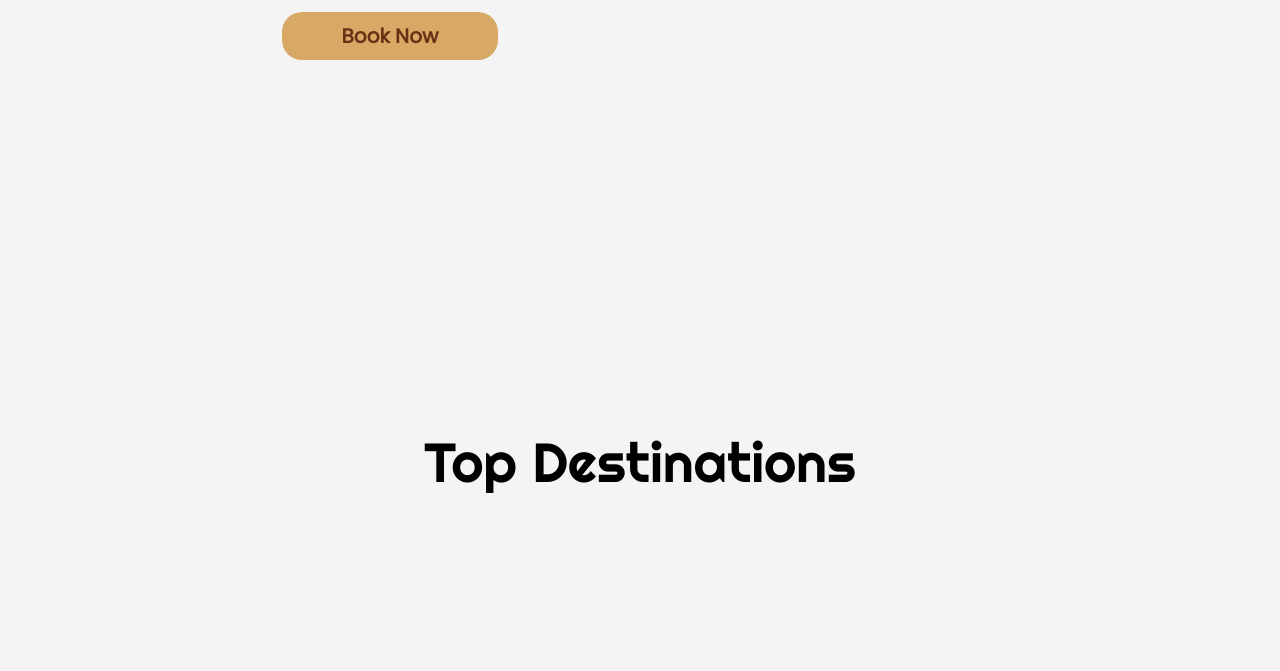
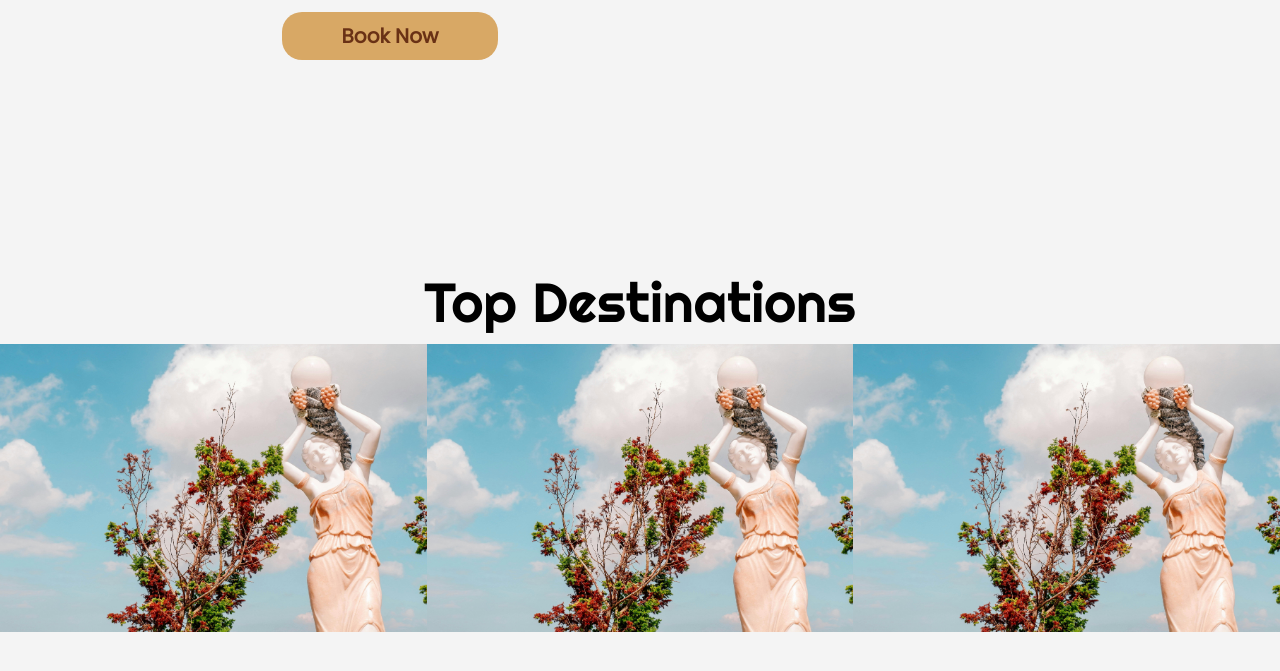
Before and after one commit to MerakiiZ/Travel_guide, a plain HTML site: page index.html in a window 1280 px wide. Shown: the part 1359-2030 px from the top of the page. Drawn offline with Linux system fonts and the light colour scheme.

Commit message:
added Destination Picture

```diff
--- a/index.html
+++ b/index.html
@@ -43,6 +43,17 @@
             </section>
             <section class="destination_section">
                     <h1>Top Destinations</h1>
+                    <div class="destination_images">
+                        <div class="destination_image1">
+                            <img src="images/pexels-pongdelrosario-1364565.jpg" alt="Cebu">
+                        </div>
+                        <div class="destination_image2">
+                            <img src="images/pexels-pongdelrosario-1364565.jpg" alt="Cebu">
+                        </div>
+                        <div class="destination_image3">
+                            <img src="images/pexels-pongdelrosario-1364565.jpg" alt="Cebu">
+                        </div>
+                    </div>
             </section>
      </div>
     <script src="script.js"></script>
--- a/styles.css
+++ b/styles.css
@@ -263,18 +263,42 @@ h2 {
 /* --------------------------- Destination Section -------------------------- */
 
 .destination_section {
-    position: relative; /* Ensure it follows the document flow */
-    margin-top: 150vh; /* Add reasonable spacing from the previous section */
+    position: relative;
+    margin-top: 130vh;
     text-align: center;
-    /* background-color: #d8a865; */
-    padding: 50px 0; /* Add padding for better spacing inside the section */
+    padding: 50px 0;
 }
 
 .destination_section h1 {
     font-size: 55px;
     font-weight: 100;
     line-height: 1.5;
-    margin: 0; /* Remove unnecessary padding or margins */
+    margin: 0;
+}
+
+.destination_images{
+    display: grid;
+    grid-template-columns: repeat(3, 1fr);
+    grid-template-rows: 1fr;
+    grid-column-gap: 0px;
+    grid-row-gap: 0px;
+}
+
+.destination_images img {
+    width: 100%;
+    height: 100%;
+    object-fit: cover;
+}
+
+.destination_image1 {
+    grid-area: 1 / 1 / 2 / 2;
+    width: 100%;
+}
+.destination_image2 {
+    grid-area: 1 / 2 / 2 / 3;
+}
+.destination_image3 {
+    grid-area: 1 / 3 / 2 / 4;
 }
 
 /* ---------------------------------- Media --------------------------------- */
```
